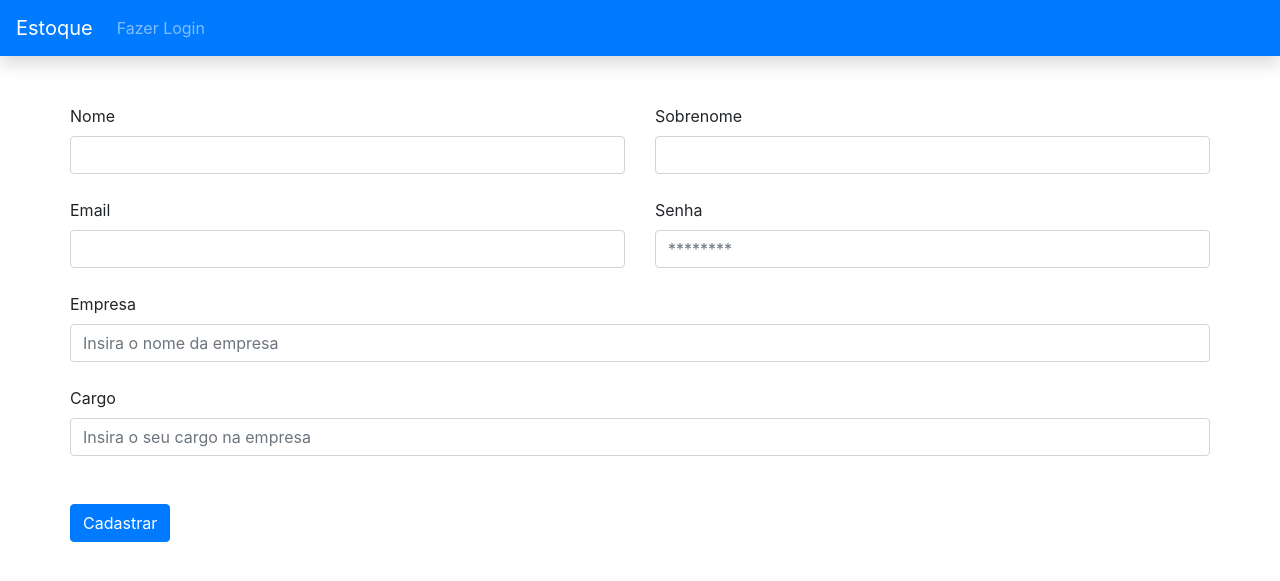
After one commit to williamlims/projeto-estoque-php, a PHP site: page /pages/cadastro.php in a window 1280 px wide. The commit adds this page. Shown: the top 581 px of the page. Run offline with PHP 8.4, Linux system fonts and the light colour scheme; some libraries are stand-ins or nearby versions.

Commit message:
Creation of register page

```diff
--- a/index.php
+++ b/index.php
@@ -22,7 +22,7 @@
               <a class="nav-link" href="#">Sobre</a>
             </li>
             <li class="nav-item">
-              <a class="nav-link" href="#">Cadastro</a>
+              <a class="nav-link" href="pages/cadastro.php">Cadastro</a>
             </li>
             <li class="nav-item">
               <a class="nav-link" href="#">Políticas</a>
@@ -36,7 +36,7 @@
             <div class="col-sm-4">
                 <div class="card">
                     <article class="card-body">
-                    <a href="" class="float-right btn btn-outline-primary">Registrar</a>
+                    <a href="pages/cadastro.php" class="float-right btn btn-outline-primary">Registrar</a>
                     <h4 class="card-title mb-4 mt-1">Entrar</h4>
                         <form>
                             <div class="form-group">
--- /dev/null
+++ b/pages/cadastro.php
@@ -0,0 +1,63 @@
+<!DOCTYPE html>
+<html lang="en">
+<head>
+    <meta charset="UTF-8">
+    <meta http-equiv="X-UA-Compatible" content="IE=edge">
+    <meta name="viewport" content="width=device-width, initial-scale=1.0">
+    <title>Cadastro de Usuário | Controle de Estoque</title>
+    <link rel="stylesheet" href="https://use.fontawesome.com/releases/v5.0.8/css/all.css">
+    <link href="../assets/css/bootstrap.min.css" rel="stylesheet" id="bootstrap-css">
+    <script src="../assets/js/jquery-3.5.1.slim.min.js"></script>
+    <script src="../assets/js/bootstrap.bundle.min.js"></script>
+</head>
+<body>
+    <nav class="navbar navbar-expand-md bg-primary navbar-dark shadow">
+        <a class="navbar-brand" href="#">Estoque</a>
+        <button class="navbar-toggler" type="button" data-toggle="collapse" data-target="#collapsibleNavbar">
+          <span class="navbar-toggler-icon"></span>
+        </button>
+        <div class="collapse navbar-collapse" id="collapsibleNavbar">
+          <ul class="navbar-nav">
+            <li class="nav-item">
+              <a class="nav-link" href="../index.php">Fazer Login</a>
+            </li>
+          </ul>
+        </div>
+    </nav>
+    <br><br>
+    <div class="container">
+        <div class="row d-flex justify-content-center">
+            <form class="row g-3">
+                <div class="col-md-6">
+                    <label for="nome" class="form-label">Nome</label>
+                    <input type="text" name="nome" id="nome" class="form-control">
+                </div>
+                <div class="col-md-6">
+                    <label for="sobrenome" class="form-label">Sobrenome</label>
+                    <input type="text" name="sobrenome" id="sobrenome" class="form-control"><br>
+                </div>
+                <div class="col-md-6">
+                    <label for="email" class="form-label">Email</label>
+                    <input type="email" name="email" id="email" class="form-control">
+                </div>
+                <div class="col-md-6">
+                    <label for="senha" class="form-label">Senha</label>
+                    <input type="password" name="senha" id="senha" class="form-control" placeholder="********"><br>
+                </div>
+                <div class="col-12">
+                    <label for="empresa" class="form-label">Empresa</label>
+                    <input type="text" name="empresa" id="empresa" class="form-control" placeholder="Insira o nome da empresa"><br>
+                </div>
+                <div class="col-12">
+                    <label for="cargo" class="form-label">Cargo</label>
+                    <input type="text" name="cargo" id="cargo" class="form-control" placeholder="Insira o seu cargo na empresa"><br><br>
+                </div>
+                <div class="col-12">
+                    <button type="submit" class="btn btn-primary"> Cadastrar </button>
+                </div>
+            </form>
+        </div>
+    </div>
+
+</body>
+</html>
```
